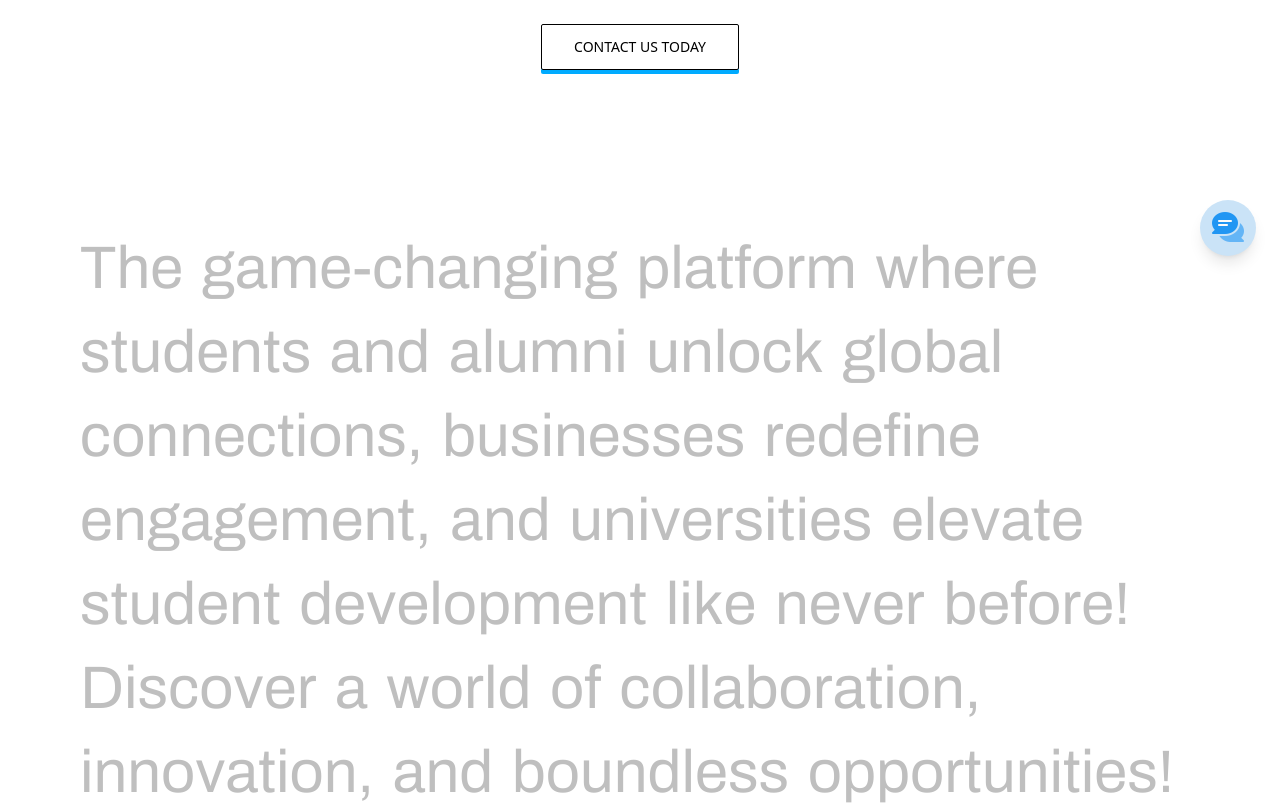
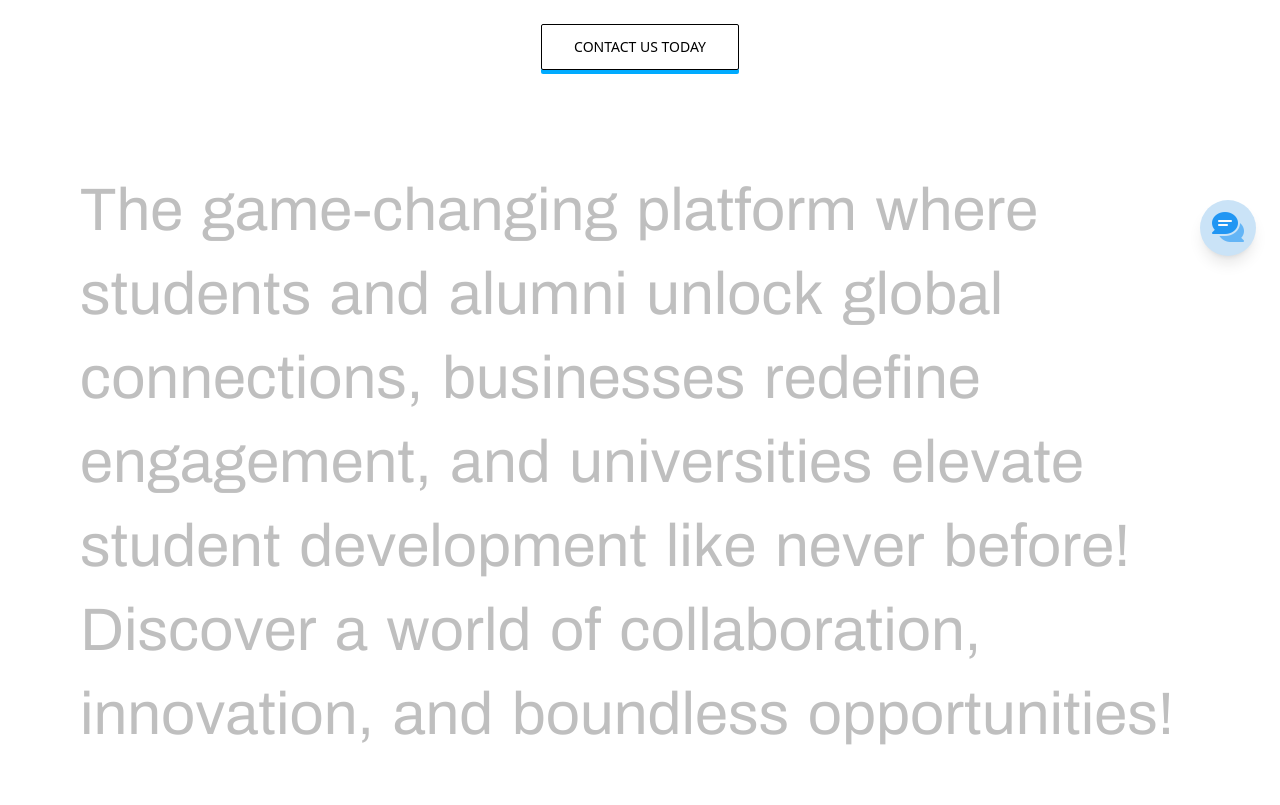
Before and after one commit to CoderAnshul/joinlio, a React (Vite) app: page / in a window 1280 px wide. Shown: the part 520-1325 px from the top of the page. Built offline with nearby package versions, Linux system fonts and the light colour scheme.

Commit message:
feat: adjust min-height and text size in RevealText component for improved layout and readability

```diff
--- a/src/Components/LandingPage/RevealText.jsx
+++ b/src/Components/LandingPage/RevealText.jsx
@@ -68,10 +68,10 @@ const RevealText = () => {
   }, []);
 
   return (
-    <div ref={containerRef} className="flex py-12 items-center min-h-screen">
+    <div ref={containerRef} className="flex py-12 items-center min-h-fit">
       <section className="w-full mx-auto px-4">
         <p
-          className="reveal-type text-3xl lg:text-6xl font-normal"
+          className="reveal-type text-3xl sm:text-4xl lg:text-6xl font-normal"
           style={{
             lineHeight: 1.4,
             wordSpacing: "0.1em",
```
